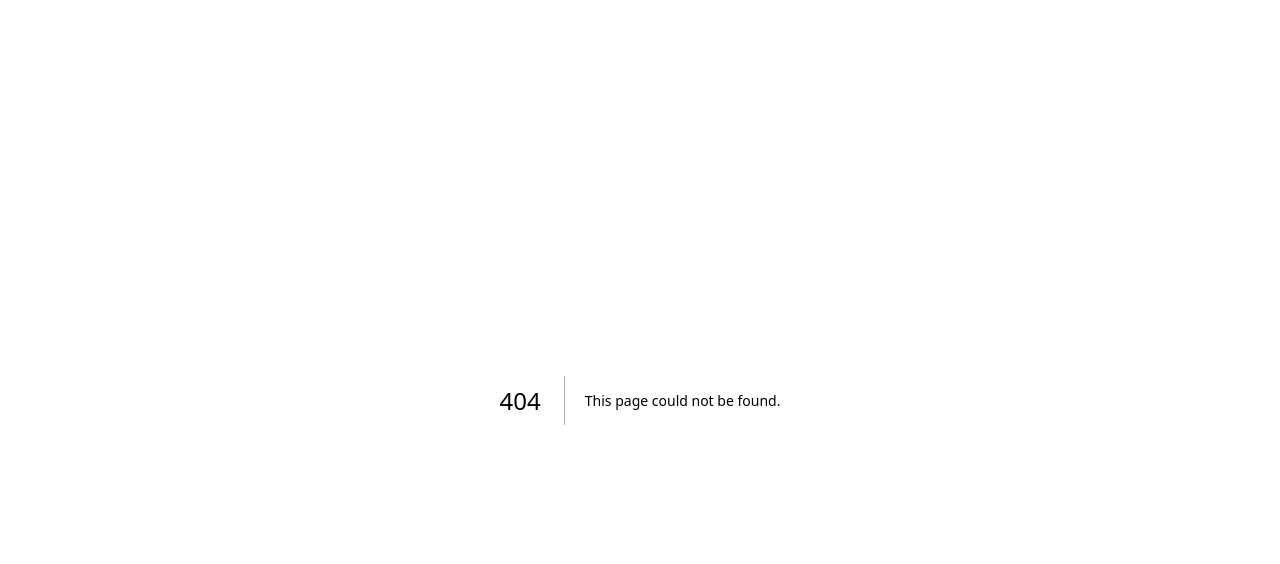
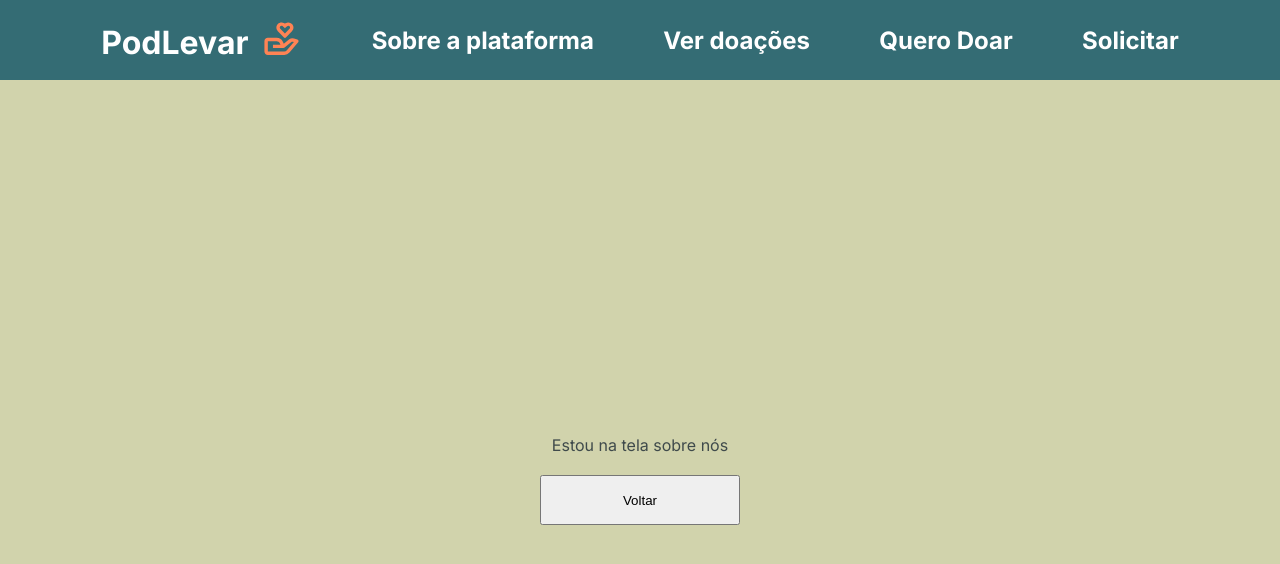
Before and after one commit to oigorholanda/PodLevar-SPA, a Next.js app: page /about in a window 1280 px wide. Before the commit this address had no page. Shown: the top 564 px of the page. Built offline with nearby package versions, Linux system fonts and the light colour scheme.

Commit message:
feat: full pages router

```diff
--- /dev/null
+++ b/app/about/page.js
@@ -0,0 +1,34 @@
+'use client'
+
+import Header from "@/components/Header"
+import { color17, color18 } from "@/constants/colors"
+import { useRouter } from "next/navigation"
+import { styled } from "styled-components"
+
+export default function About() {
+    const router = useRouter()
+
+    return(
+        <>
+        <Header/>
+        <Container >
+    Estou na tela sobre nós
+    <Back onClick={() => router.push('/')}>Voltar</Back>
+    </Container></>
+)
+}
+const Container = styled.div`
+    background-color: ${color17};
+    height: 100vh;
+    display: flex;
+    align-items: center;
+    justify-content: center;
+    flex-direction: column;
+    color:${color18}
+`
+
+const Back = styled.button`
+    margin-top: 20px;
+    width: 200px;
+    height: 50px;
+`
--- /dev/null
+++ b/app/components/Header.js
@@ -0,0 +1,68 @@
+'use client'
+
+import Link from 'next/link'
+import { styled } from 'styled-components'
+import { BiDonateHeart } from 'react-icons/bi'
+import {
+   color1,
+   color11,
+   color12,
+   color13,
+   color14,
+   color15,
+   color16,
+   color17,
+   color2,
+   color3,
+   color4,
+   color5,
+   color6,
+} from '@/constants/colors'
+
+export default function Header() {
+   return (
+      <Container>
+         <Link href="/">
+            <h1>
+               {' '}
+               PodLevar <BiDonateHeart size={41} className="icon" />
+            </h1>
+         </Link>
+         <Link href="/about">
+            <h2>Sobre a plataforma</h2>
+         </Link>
+
+         <Link href="/donations">
+            <h2>Ver doações</h2>
+         </Link>
+
+         <Link href="/new/donation">
+            <h2>Quero Doar</h2>
+         </Link>
+
+         <Link href="/new/request">
+            <h2>Solicitar</h2>
+         </Link>
+      </Container>
+   )
+}
+
+const Container = styled.div`
+   width: 100dvw;
+   height: 10vh;
+   display: flex;
+   justify-content: space-evenly;
+   align-items: center;
+   background-color: ${color15};
+   padding: 2rem;
+   color: white;
+   h1 {
+      display: flex;
+      align-items: flex-end;
+      gap: 0.8rem;
+   }
+   .icon {
+      color: ${color12};
+      margin-bottom: 2px;
+   }
+`
```
Also changed, not shown: app/contact/page.js (deleted, +0 -18 lines), app/donations/page.js (added, +34 -0 lines), app/new/donation/page.js (added, +34 -0 lines), app/new/request/page.js (added, +34 -0 lines), app/about/email/page.js (renamed from app/contact/email/page.js), app/donations/[id]/[value]/page.js (renamed from app/product/[id]/[value]/page.js).
